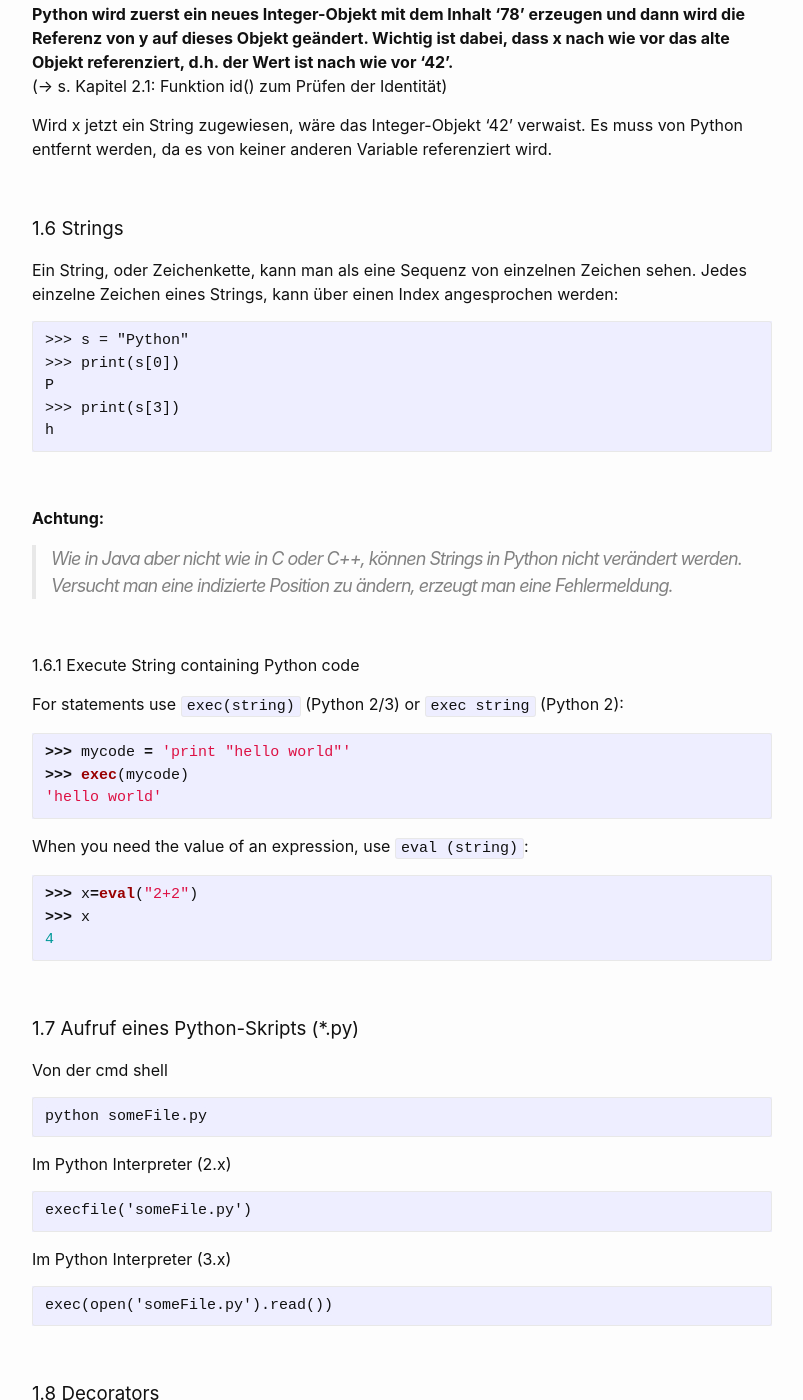
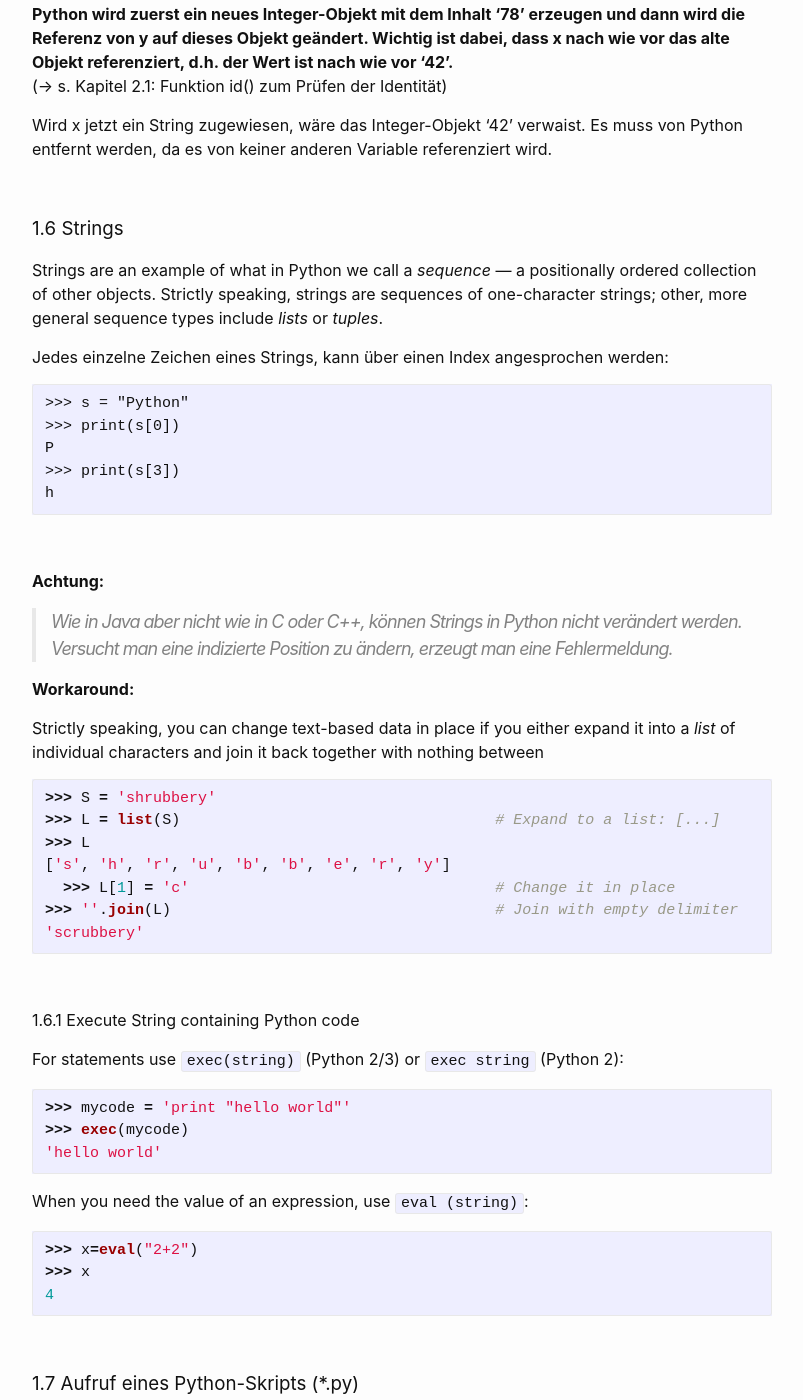
Before and after one commit to Hautaklyttn/progDocs, a Jekyll site: the page built from docs/articles/python.md, in a window 1280 px wide and 1400 px high, scrolled down 7268 px. Shown: the whole window, without its empty margins (238-1041 px from the left). Built offline with Jekyll 4.4.1, drawn with Linux system fonts in a browser that asks for light colours.

Commit message:
Update python.md

````diff
--- a/docs/articles/python.md
+++ b/docs/articles/python.md
@@ -217,7 +217,8 @@ Wird x jetzt ein String zugewiesen, wäre das Integer-Objekt '42' verwaist. Es m
 
 <a name="ch1-6"></a>
 ### 1.6 Strings
-Ein String, oder Zeichenkette, kann man als eine Sequenz von einzelnen Zeichen sehen.
+Strings are an example of what in Python we call a *sequence* — a positionally ordered collection of other objects. Strictly speaking, strings are sequences of one-character strings; other, more general sequence types include *lists* or *tuples*.
+
 Jedes einzelne Zeichen eines Strings, kann über einen Index angesprochen werden:
 
 ```
@@ -232,6 +233,20 @@ h
 
 **Achtung:**
 > Wie in Java aber nicht wie in C oder C++, können Strings in Python nicht verändert werden. Versucht man eine indizierte Position zu ändern, erzeugt man eine Fehlermeldung.
+
+**Workaround:**
+
+Strictly speaking, you can change text-based data in place if you either expand it into a *list* of individual characters and join it back together with nothing between
+
+```python
+>>> S = 'shrubbery'
+>>> L = list(S)                                   # Expand to a list: [...]
+>>> L
+['s', 'h', 'r', 'u', 'b', 'b', 'e', 'r', 'y']
+  >>> L[1] = 'c'                                  # Change it in place
+>>> ''.join(L)                                    # Join with empty delimiter
+'scrubbery'
+```
 
 &nbsp;
 
````
